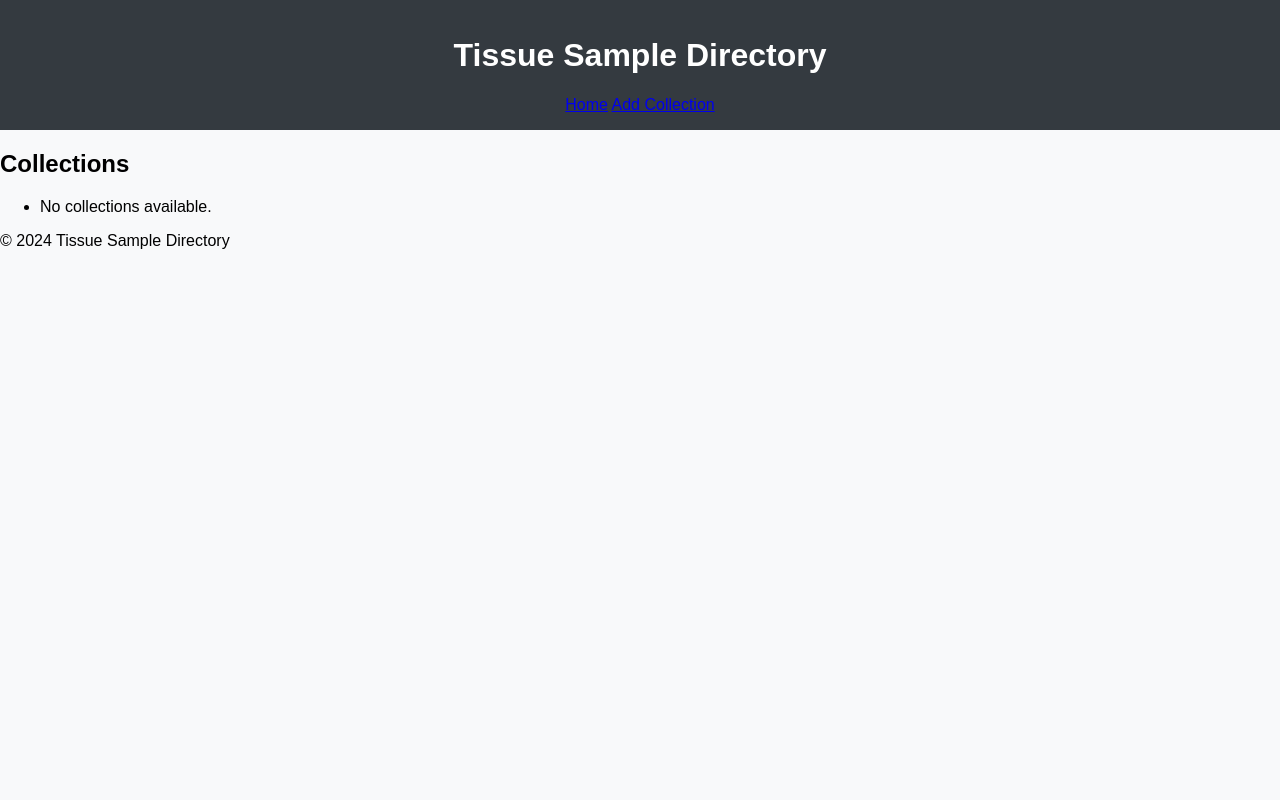
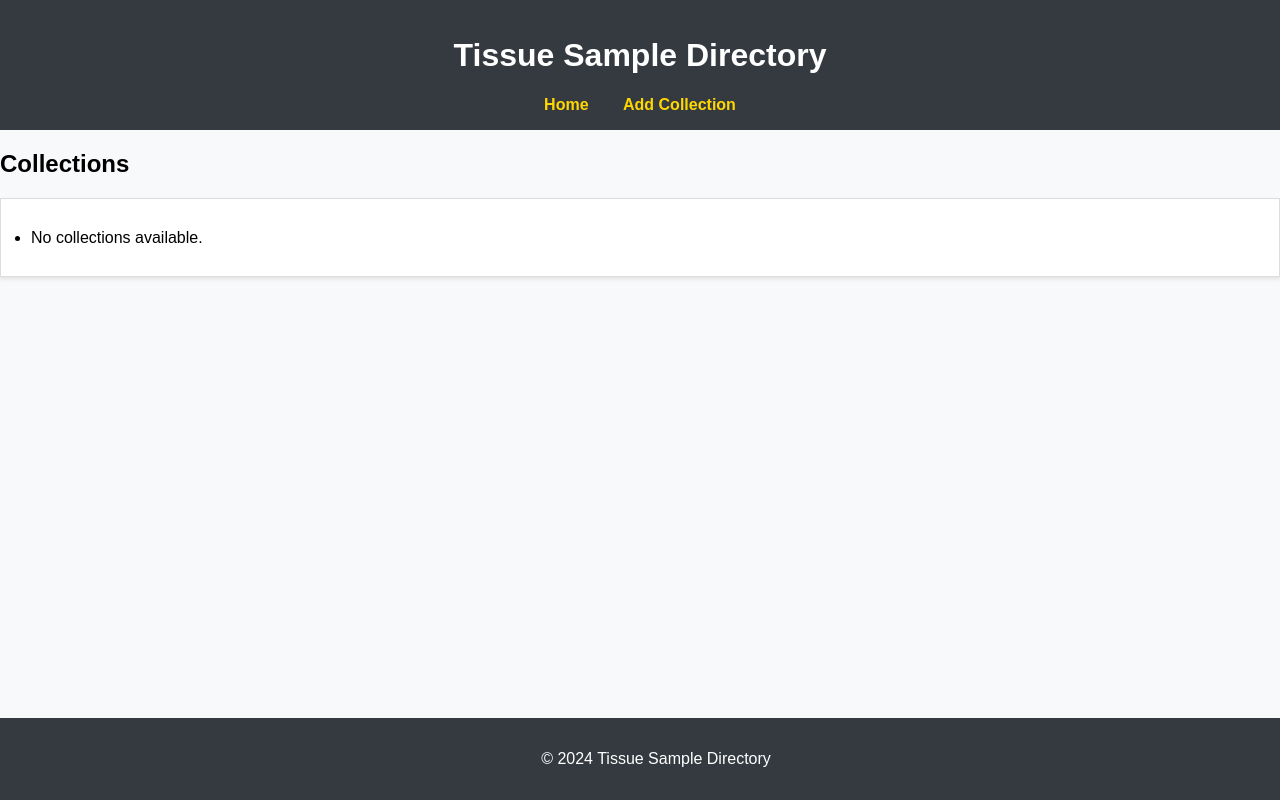
Before and after one commit to bp1183/TissueHub, a Flask app: page / in a window 1280 px wide. Run offline with Flask 3, Linux system fonts and the light colour scheme.

Commit message:
Style fixes to the styles.css, layout.html, and the index.html files. Updated README.md.

```diff
--- a/app/__init__.py
+++ b/app/__init__.py
@@ -1,5 +1,6 @@
 import os
 from flask import Flask
+from flask_migrate import Migrate
 from app.models import db
 from app.routes import index, collection_details, new_collection, new_sample
 from app.cli import init_db
@@ -18,6 +19,8 @@ def create_app(testing=False):
     # Bind the db (SQLAlchemy) instance to the app
     db.init_app(app)
 
+    migrate = Migrate(app, db)
+
     # Register routes
     app.add_url_rule("/", "index", index)
     app.add_url_rule("/collections/<int:collection_id>", "collection_details", collection_details)
--- a/app/routes.py
+++ b/app/routes.py
@@ -3,20 +3,20 @@ from flask import render_template, request, redirect, url_for, flash
 from app.models import db, Collection, Sample
 
 
-# Home page: Display all collections
 def index():
+    """Home page: Display all collections."""
     collections = Collection.query.all()
     return render_template("index.html", collections=collections)
 
 
-# View details of a specific collection and its samples
 def collection_details(collection_id):
+    """View details of a specific collection and its samples."""
     collection = Collection.query.get_or_404(collection_id)
     return render_template("collection_details.html", collection=collection)
 
 
-# Add a new collection
 def new_collection():
+    """Add a new collection."""
     if request.method == "POST":
         title = request.form.get("title")
         disease_term = request.form.get("title")
@@ -33,8 +33,8 @@ def new_collection():
     return render_template("new_collection.html")
 
 
-# Add a new sample to an existing collection
 def new_sample(collection_id):
+    """Add a new sample to an existing collection."""
     collection = Collection.query.get_or_404(collection_id)
 
     if request.method == "POST":
--- a/app/static/css/styles.css
+++ b/app/static/css/styles.css
@@ -12,6 +12,18 @@ header {
     text-align: center;
 }
 
+header a {
+    color: #FFD700;
+    text-decoration: none;
+    margin: 0 15px;
+    font-weight: bold;
+    transition: color 0.3s ease;
+}
+
+header a:hover {
+    color: #FFAA00;
+}
+
 .container {
     width: 80%;
     margin: auto;
@@ -20,15 +32,56 @@ header {
     box-shadow: 0px 0px 10px rgba(0, 0, 0, 0.1);
 }
 
+
 button {
     padding: 0.5rem 1rem;
-    background-color: #007bff;
-    color: white;
+    background-color: #FFD700;
+    color: black;
     border: none;
     border-radius: 5px;
     cursor: pointer;
+    transition: background-color 0.3s ease;
 }
 
 button:hover {
-    background-color: #0056b3;
+    background-color: #FFAA00;
 }
+
+button:active {
+    background-color: #e68900;
+}
+
+footer {
+    text-align: center;
+    background-color: #343a40;
+    color: white;
+    padding: 1rem;
+    position: fixed;
+    width: 100%;
+    bottom: 0;
+}
+
+.collection-container {
+    max-height: 500px; /* Set the maximum height for the container */
+    overflow-y: auto;
+    border: 1px solid #ddd;
+    padding: 10px;
+    background-color: #fff;
+    box-shadow: 0px 2px 4px rgba(0, 0, 0, 0.1);
+}
+
+/* Add space between bullet points */
+ul {
+    list-style-type: disc;
+    padding-left: 20px;
+}
+
+ul li {
+    margin-bottom: 15px;
+    line-height: 1.6;
+}
+
+ul li a {
+    display: block;
+    margin-top: 5px;
+}
--- a/app/templates/index.html
+++ b/app/templates/index.html
@@ -4,15 +4,19 @@
 
 {% block content %}
     <h2>Collections</h2>
+    <div class="collection-container"> <!-- Add scrollable container -->
     <ul>
         {% for collection in collections %}
             <li>
                 <strong>{{ collection.title }}</strong> - {{ collection.disease_term }}
-                <a href="{{ url_for('collection_details', collection_id=collection.id) }}">View Details</a>
-                <a href="{{ url_for('new_sample', collection_id=collection.id) }}">Add Sample</a>
+                <div>
+                    <a href="{{ url_for('collection_details', collection_id=collection.id) }}">View Details</a>
+                    <a href="{{ url_for('new_sample', collection_id=collection.id) }}">Add Sample</a>
+                </div>
             </li>
         {% else %}
             <li>No collections available.</li>
         {% endfor %}
     </ul>
+    </div>
 {% endblock %}
--- a/app/templates/layout.html
+++ b/app/templates/layout.html
@@ -16,8 +16,8 @@
         <main>
             {% block content %}{% endblock %}
         </main>
+        <footer>
+            <p>&copy; 2024 Tissue Sample Directory</p>
+        </footer>
     </body>
-    <footer>
-        <p>&copy; 2024 Tissue Sample Directory</p>
-    </footer>
 </html>
--- a/run.py
+++ b/run.py
@@ -1,6 +1,5 @@
 from app import create_app
 
-# Create the app instance using the create_app function
 app = create_app()
 
 
@@ -8,7 +7,7 @@ def start_app():
     """
     Entry point for starting the app with a WSGI-compatible server.
     """
-    app.run(debug=True)  # You can also set host='0.0.0.0' for external access
+    app.run(debug=True)
 
 
 if __name__ == "__main__":
```
Also changed, not shown: tests/test_models.py (+2 -2 lines), tests/test_routes.py (+9 -14 lines), README.md, 1 other file.
